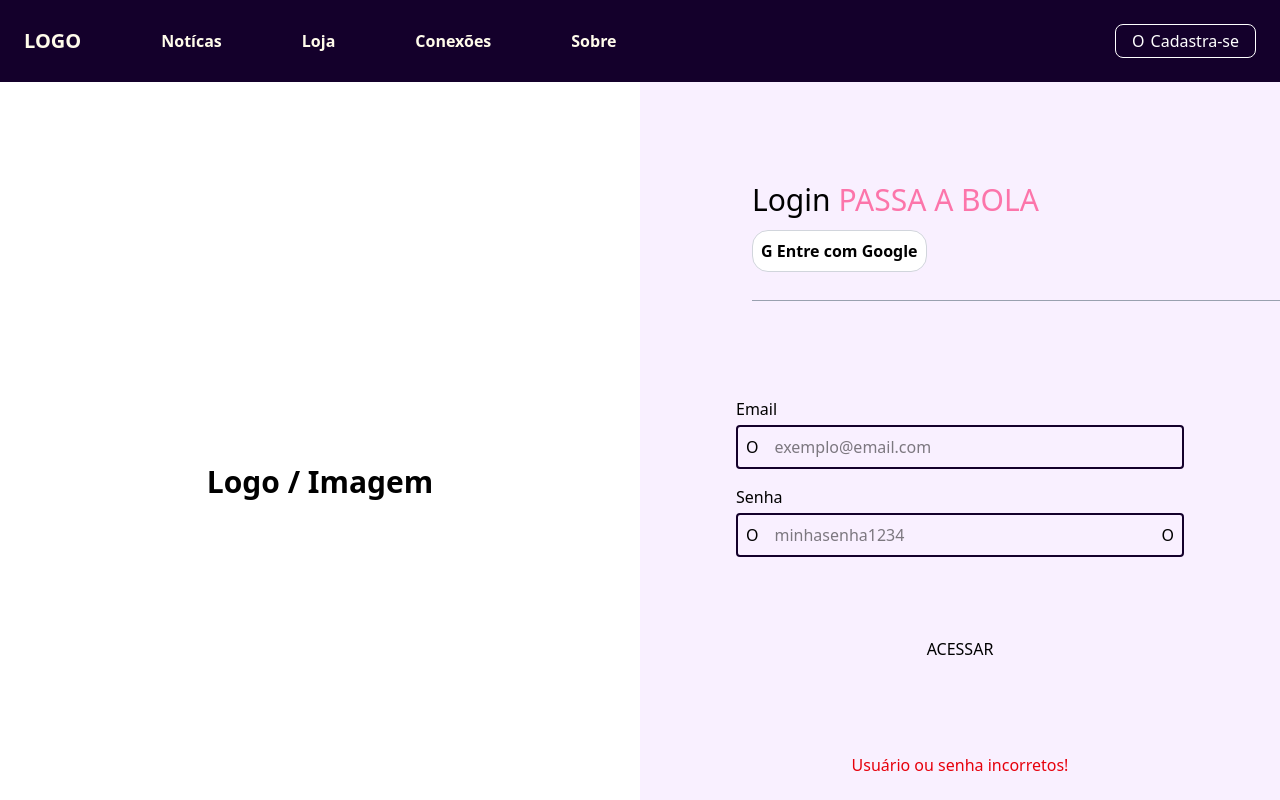
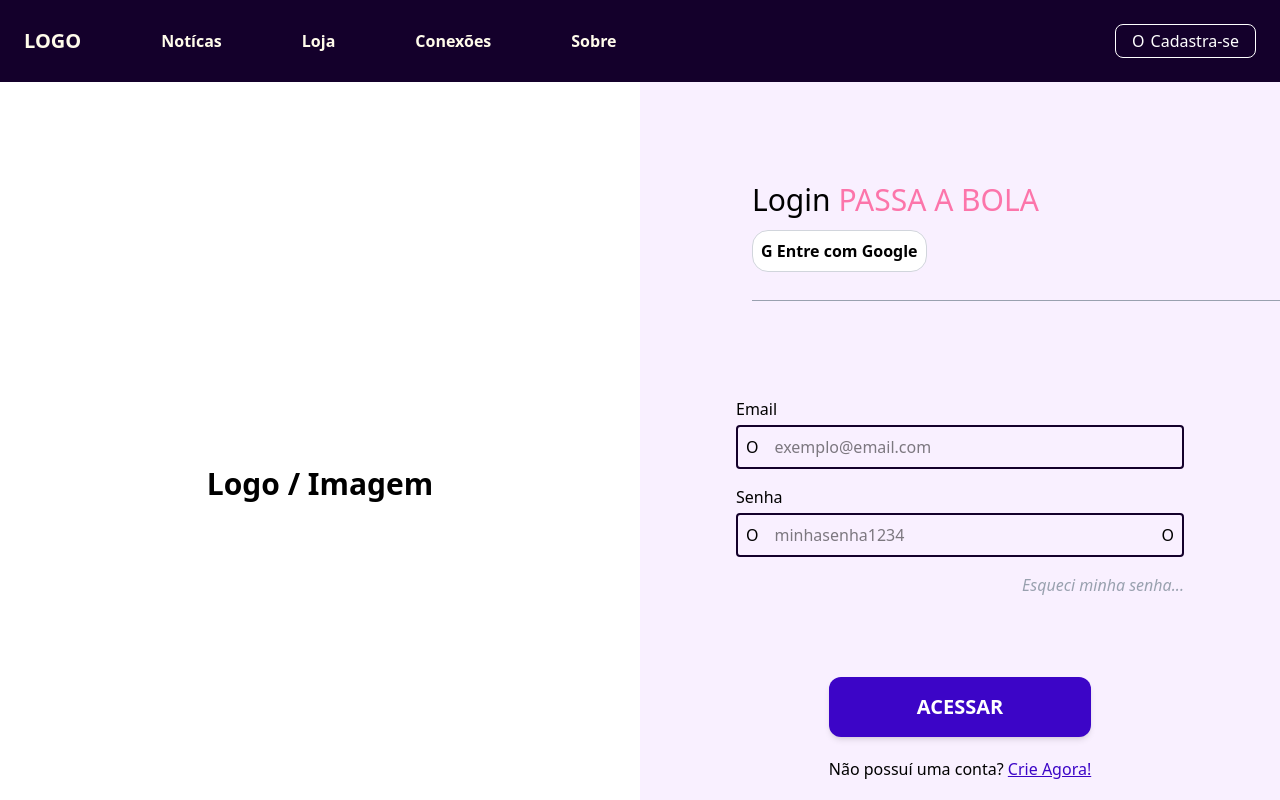
Before and after one commit to syinapse/PassaBola-website, a React (Vite) app: page /login in a window 1280 px wide. Both pictures are taken after a click on the button "ACESSAR". Built offline with nearby package versions, Linux system fonts and the light colour scheme.

Commit message:
feat: estilizando pagina de login

```diff
--- a/src/pages/Login.jsx
+++ b/src/pages/Login.jsx
@@ -49,7 +49,7 @@ export const Login = () => {
         placeholder="exemplo@email.com"
         value={username}
         onChange={(e) => setUsername(e.target.value)}
-        className="flex-1 outline-none p-2 "
+        className="flex-1 outline-none p-2 border-none "
       />
     </div>
   </div>
@@ -68,12 +68,16 @@ export const Login = () => {
       <p>O</p>
     </div>
   </div>
+  <p className='ml-auto text-gray-400 font-medium italic'>Esqueci minha senha...</p>
 </div>
-
-        <button onClick={handleLogin}>ACESSAR</button>
+    <div className='flex flex-col gap-5'>
+        <button className='bg-primary text-white font-semibold px-18 py-4 rounded-xl shadow-md text-xl'
+        onClick={handleLogin}>ACESSAR</button>
+        <p className='font-medium'>Não possuí uma conta? <span className='text-primary underline'>Crie Agora!</span></p>
+        </div>
           {message && (
           <p
-            className={`mt-3 text-center ${
+            className={`text-center ${
               message.includes("bem-sucedido") ? "text-green-600" : "text-red-600"
             }`}
           >
```
